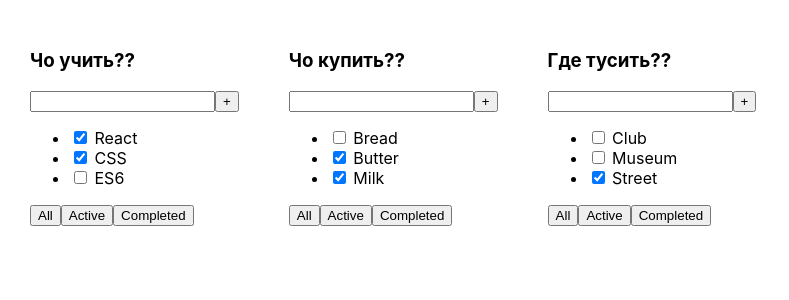
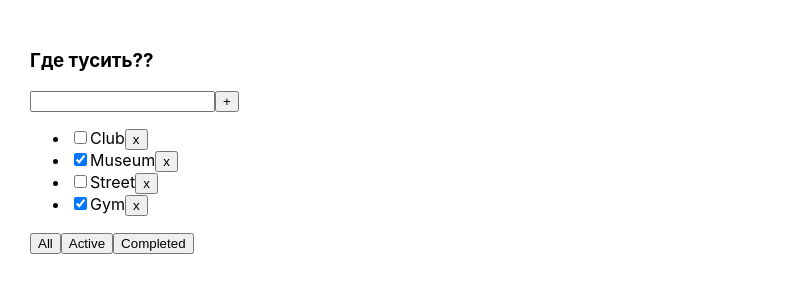
Before and after one commit to Ciahaka/TodoList, a React (Create React App) app: page / in a window 1280 px wide. Shown: the top 300 px of the page, without its empty margins (0-789 px from the left). Built offline with nearby package versions, Linux system fonts and the light colour scheme.

Commit message:
add Todo_2/1_Victor

```diff
--- a/package.json
+++ b/package.json
@@ -10,10 +10,12 @@
     "@types/node": "^12.0.0",
     "@types/react": "^16.9.0",
     "@types/react-dom": "^16.9.0",
+    "@types/uuid": "^7.0.3",
     "react": "^16.13.1",
     "react-dom": "^16.13.1",
     "react-scripts": "3.4.1",
-    "typescript": "~3.7.2"
+    "typescript": "~3.7.2",
+    "uuid": "^8.0.0"
   },
   "scripts": {
     "start": "react-scripts start",
--- a/src/App.tsx
+++ b/src/App.tsx
@@ -1,39 +1,58 @@
-import React from 'react';
+import React, {useState} from 'react';
 import './App.css';
 import {TasksTodolist, Todolist} from "./Todolist";
 
 function App() {
-
   const title_1: string = 'Чо учить??'
   const title_2: string = 'Чо купить??'
-  const title_3: string = 'Где тусить??'
+  const title: string = 'Где тусить??'
 
-  const tasks_1: Array<TasksTodolist> = [
-    {id: 1, isDone: true, title: 'React'},
-    {id: 2, isDone: true, title: 'CSS'},
-    {id: 3, isDone: false, title: 'ES6'},
+  // const tasks_1: Array<TasksTodolist> = [
+  //     {id: 1, isDone: true, title: 'React'},
+  //     {id: 2, isDone: true, title: 'CSS'},
+  //     // {id: 3, isDone: false, title: 'ES6'},
 
-  ]
-  const tasks_2: Array<TasksTodolist> = [
-    {id: 1, isDone: false, title: 'Bread'},
-    {id: 2, isDone: true, title: 'Butter'},
-    {id: 3, isDone: true, title: 'Milk'},
+  // ]
+  // const tasks_2: Array<TasksTodolist> = [
+  //     {id: 1, isDone: false, title: 'Bread'},
+  //     {id: 2, isDone: true, title: 'Butter'},
+  //     {id: 3, isDone: true, title: 'Milk'},
+  //
+  // ]
 
-  ]
+  const [tasks,setTasks] =useState(
+    [
+      {id: 1, isDone: false, title: 'Club'},
+      {id: 2, isDone: true, title: 'Museum'},
+      {id: 3, isDone: false, title: 'Street'},
+      {id: 4, isDone: true, title: 'Gym'},
+    ]
+  )
 
-  const tasks_3: Array<TasksTodolist> = [
-    {id: 1, isDone: false, title: 'Club'},
-    {id: 2, isDone: false, title: 'Museum'},
-    {id: 3, isDone: true, title: 'Street'},
+  // let tasks: Array<TasksTodolist> = [
+  //   {id: 1, isDone: false, title: 'Club'},
+  //   {id: 2, isDone: true, title: 'Museum'},
+  //   {id: 3, isDone: false, title: 'Street'},
+  //   {id: 4, isDone: true, title: 'Gym'},
+  // ]
 
-  ]
+  const deleteTask = (taskID:number) => {
+    // alert('Upsss')
+   // const updateTasks = tasks.filter(task=>task.id!==taskID)
+   //  setTasks(taskID)
+    setTasks(tasks.filter(task=>task.id!==taskID))
+  }
 
   return (
 
     <div className="App">
-      <Todolist title={title_1} tasks={tasks_1}/>
-      <Todolist title={title_2} tasks={tasks_2}/>
-      <Todolist title={title_3} tasks={tasks_3}/>
+      {/*<Todolist title={title_1} tasks={tasks_1}/>*/}
+      {/*<Todolist title={title_2} tasks={tasks_2}/>*/}
+      <Todolist
+        title={title}
+        tasks={tasks}
+        deleteTask={deleteTask}
+      />
 
     </div>
   );
--- a/src/Todolist.tsx
+++ b/src/Todolist.tsx
@@ -1,35 +1,38 @@
 import React from 'react';
 
-export type TasksTodolist={
+export type TasksTodolist = {
   id: number
-  title:string
+  title: string
   isDone: boolean
 }
 
-type  TodolistType ={
+type TodolistType = {
   title: string
   tasks: TasksTodolist[]
+  deleteTask: (taskID:number) => void
+
 }
 
-export const Todolist = (props:TodolistType) => {
+export const Todolist = (props: TodolistType) => {
+  const tasksListItem = props.tasks.map(task => {
+    const deleteTask =()=> props.deleteTask(task.id)
     return (
-    <div>
-      <div>
+      <li>
+        <input type="checkbox" checked={task.isDone}/>
+        <span>{task.title}</span>
+        <button onClick= {deleteTask}>x</button>
+      </li>
+
+    )
+  })
+  return <div>
     <h3>{props.title}</h3>
     <div>
       <input/>
       <button>+</button>
     </div>
     <ul>
-          <li>
-            <input type="checkbox" checked={props.tasks[0].isDone}/> <span>{props.tasks[0].title}</span>
-          </li>
-          <li>
-            <input type="checkbox" checked={props.tasks[1].isDone}/> <span>{props.tasks[1].title}</span>
-          </li>
-          <li>
-            <input type="checkbox" checked={props.tasks[2].isDone}/> <span>{props.tasks[2].title}</span>
-          </li>
+      {tasksListItem}
     </ul>
     <div>
       <button>All</button>
@@ -37,6 +40,4 @@ export const Todolist = (props:TodolistType) => {
       <button>Completed</button>
     </div>
   </div>
-    </div>
-  );
-};
+}
```
Also changed, not shown: 1 other file (tests, documents, lock files or other folders). Lines whose indentation alone changed are shown as unchanged.
